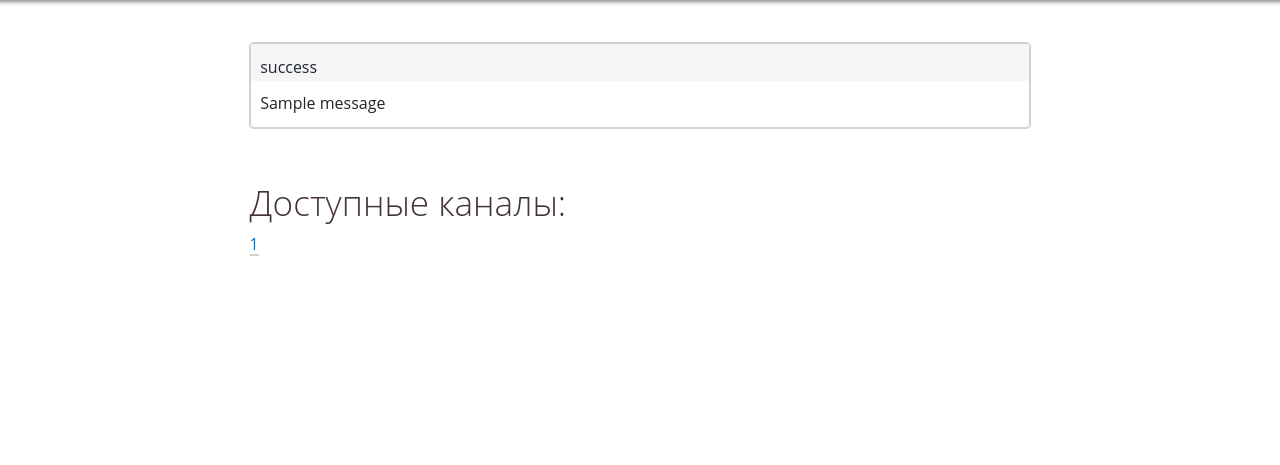
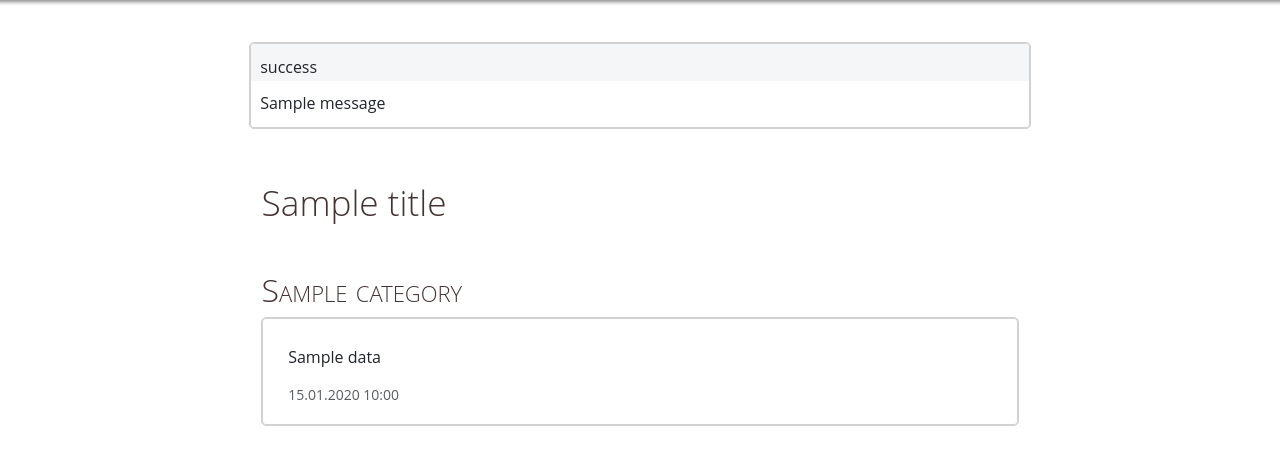
Before and after one commit to DanielBash/hell-0, a Flask app: template templates/news_all.html in a window 1280 px wide. Shown: the part 53-518 px from the top of the page. Run offline with Flask 3, Linux system fonts and the light colour scheme; the template is opened without the code that fills it: most values are stand-ins (such as "Sample title", 1, 10 or a date in 2020); one stand-in notice (Sample message) is shown; parts of the project's set-up code (start-up, migrations or seed data) failed here and were passed over.

Commit message:
[MINOR] Закрыты задачи из блока issues: Следует обновить css стили и html. Добавить поддержку Bootstrap #1 1)Список каналов (news_all.html)

```diff
--- a/templates/news_all.html
+++ b/templates/news_all.html
@@ -1,8 +1,28 @@
 {% extends "base.html" %}
 
+
+
+
 {% block content %}
-<h1>Доступные каналы:</h1>
-{% for i in categories %}
-<a href="{{url_for('news.category', category=i[1])}}">{{i[0]}}</a>
-{% endfor %}
+<div class="container">
+    <h1>{{ title }}</h1>
+
+    {% if posts_by_category %}
+        {% for category, posts in posts_by_category.items() %}
+            <div class="login-card">
+                <h2>{{ category }}</h2>
+                {% for post in posts %}
+                    <div class="card mb-3">
+                        <div class="card-body">
+                            <p class="card-text">{{ post.data }}</p>
+                            <small class="text-muted">{{ post.created_at.strftime('%d.%m.%Y %H:%M') }}</small>
+                        </div>
+                    </div>
+            </div>
+            {% endfor %}
+        {% endfor %}
+    {% else %}
+        <p>Новостей пока нет.</p>
+    {% endif %}
+</div>
 {% endblock %}
```
Also changed, not shown: blueprints/news/routes.py (+18 -2 lines), templates/docs.html (+4 -4 lines), core/__init__.py (line endings or trailing spaces), static/images/avatar.webp (added), static/images/zabiv.jpg (added).
